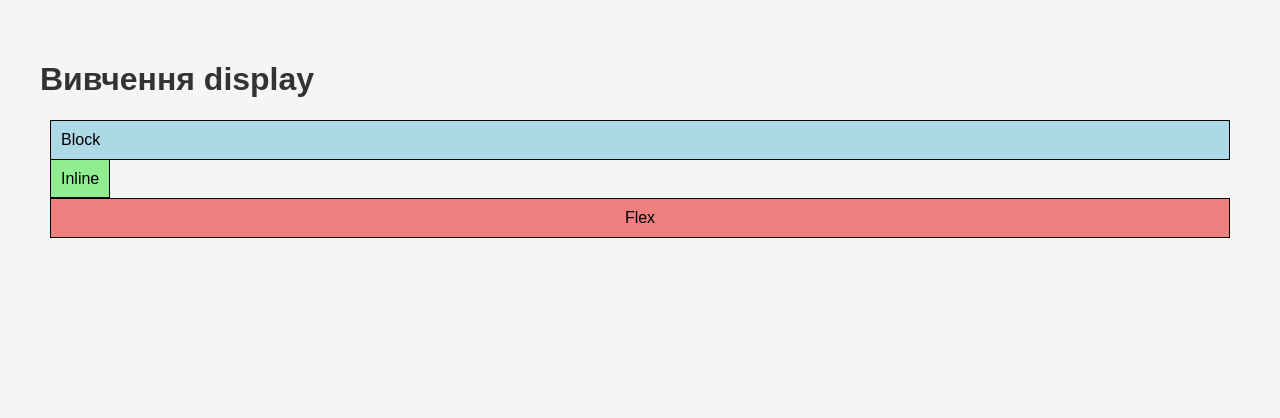
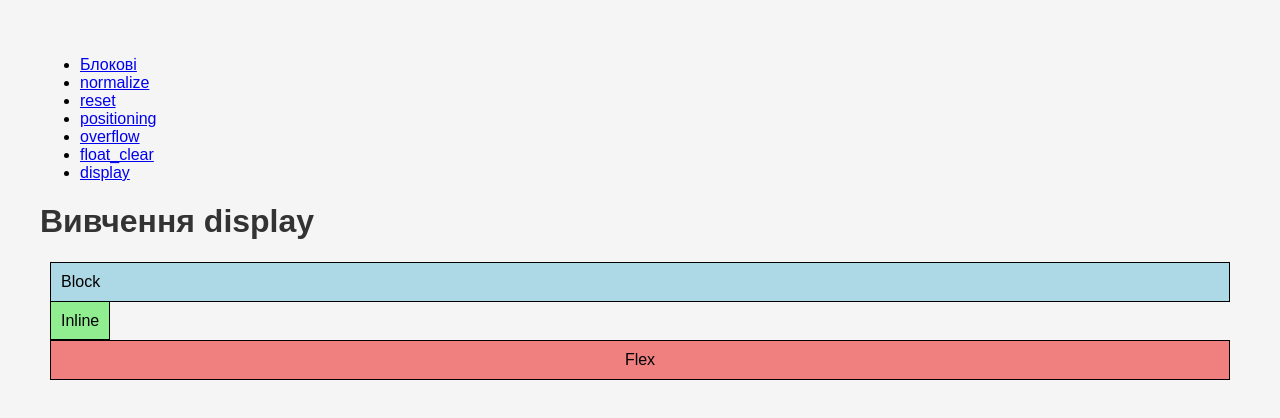
Before and after one commit to KonstMiron/Fullstack, a plain HTML site: page home-work-7/display.html in a window 1280 px wide. Drawn offline with Linux system fonts and the light colour scheme.

Commit message:
homework 7 add nawigation

```diff
--- a/home-work-7/display.html
+++ b/home-work-7/display.html
@@ -8,6 +8,19 @@
     <link rel="stylesheet" href="css/style.css">
 </head>
 <body>
+    <header>
+        <nav>
+            <ul>
+                <li><a href="index.html">Блокові</a></li>
+                <li><a href="normalize.html">normalize</a></li>
+                <li><a href="reset.html">reset</a></li>
+                <li><a href="positioning.html">positioning</a></li>
+                <li><a href="overflow.html">overflow</a></li>
+                <li><a href="float_clear.html">float_clear</a></li>
+                <li><a href="display.html">display</a></li>
+            </ul>
+        </nav>
+    </header>
     <h1>Вивчення display</h1>
     <div class="display-box block">Block</div>
     <div class="display-box inline">Inline</div>
```
Also changed, not shown: home-work-7/float_clear.html (+13 -0 lines), home-work-7/index.html (+13 -0 lines), home-work-7/normalize.html (+13 -0 lines), home-work-7/overflow.html (+13 -0 lines), home-work-7/positioning.html (+13 -0 lines), home-work-7/reset.html (+13 -0 lines).
